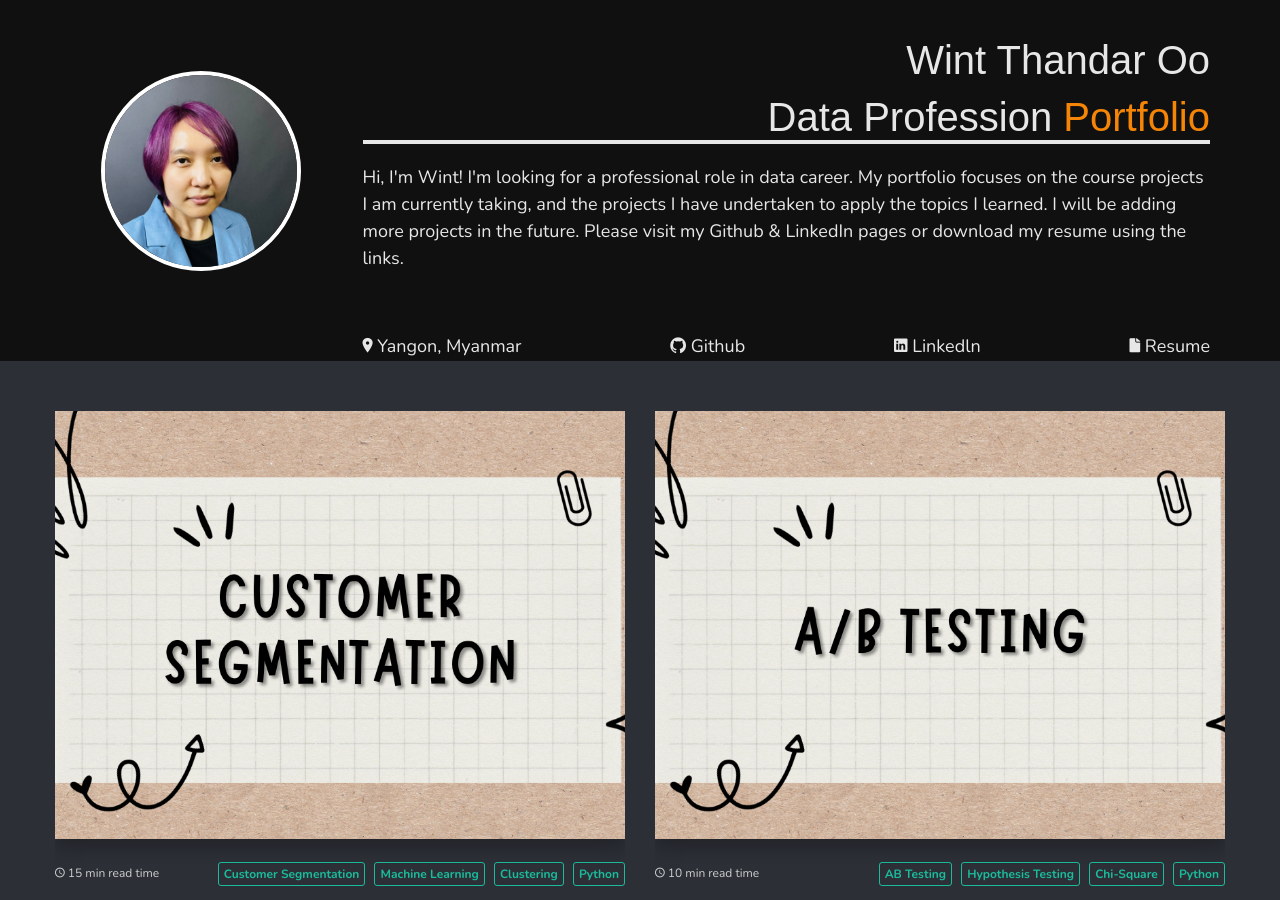
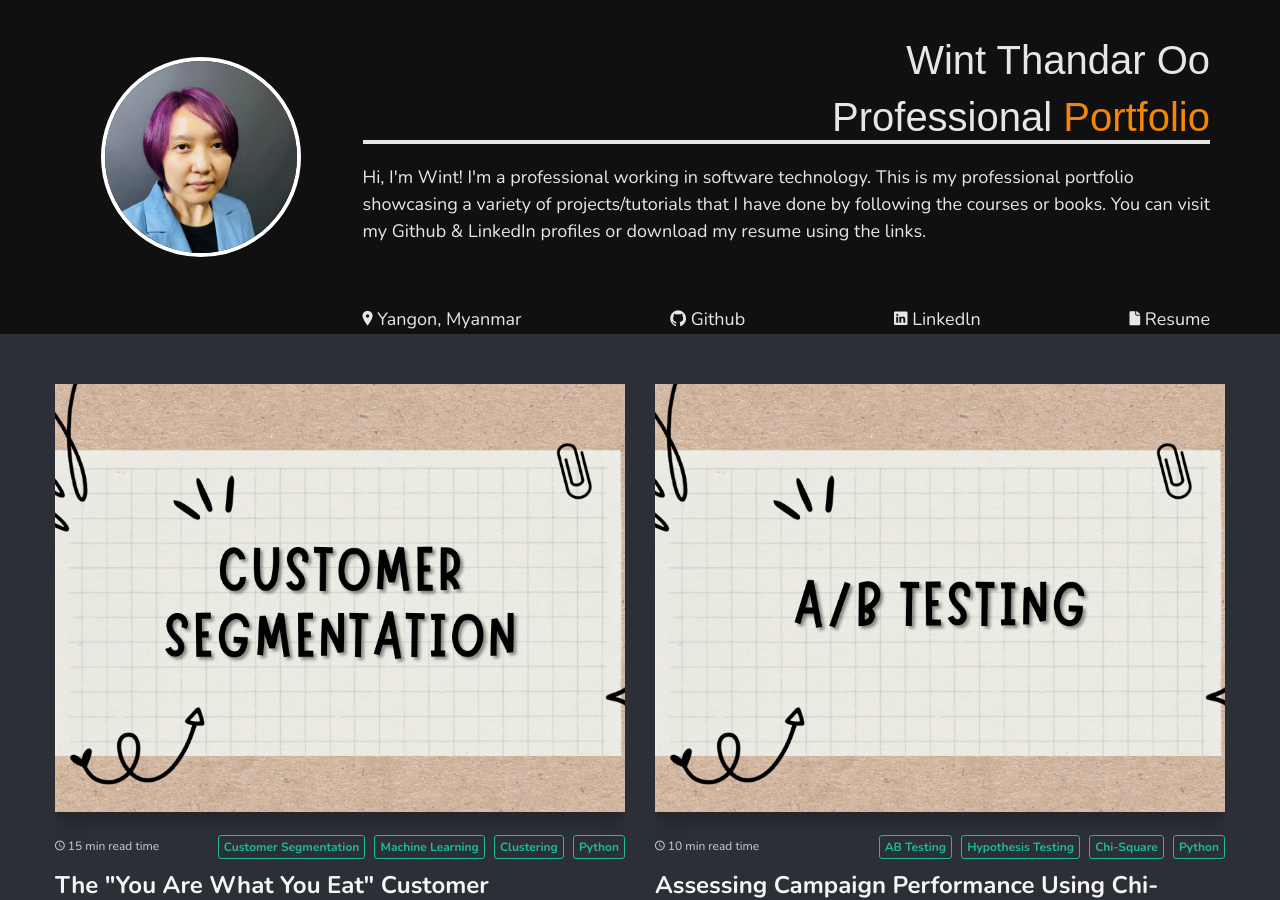
Before and after one commit to Wint-Thandar/wint-thandar.github.io, a Jekyll site: the page built from index.html, in a window 1280 px wide and 900 px high. Built offline with Jekyll 4.4.1, drawn with Linux system fonts in a browser that asks for light colours; nearby versions of some CDN libraries; some web fonts are replaced; the list of posts is cut into pages by our own code.

Commit message:
updated header

```diff
--- a/_config.yml
+++ b/_config.yml
@@ -1,13 +1,13 @@
 #-------------------------------
 # General Site Settings
 title: Wint Thandar Oo
-description: "Hi, I'm Wint! I'm looking for a professional role in data career.  My portfolio focuses on the course projects I am currently taking, and the projects I have undertaken to apply the topics I learned. I will be adding more projects in the future. Please visit my Github & LinkedIn pages or download my resume using the links."
+description: "Hi, I'm Wint! I'm a professional working in software technology. This is my professional portfolio showcasing a variety of projects/tutorials that I have done by following the courses or books. You can visit my Github & LinkedIn profiles or download my resume using the links."
 baseurl: "" # the subpath of your site, e.g. /blog
 url: "" # the base hostname & protocol for your site, e.g. http://example.com
 
 #-------------------------------
 # About Section
-subtitle: Data Profession <span style="color:#f58506"> Portfolio </span>
+subtitle: Professional <span style="color:#f58506"> Portfolio </span>
 location: "Yangon, Myanmar"
 resume_url: /docs/Wint%20Thandar%20Oo%20Resume%202023.docx
 avatar_image: img/profile_picture.jpg
```
Also changed, not shown: img/posts/regression-title-img.png, 1 other file.
